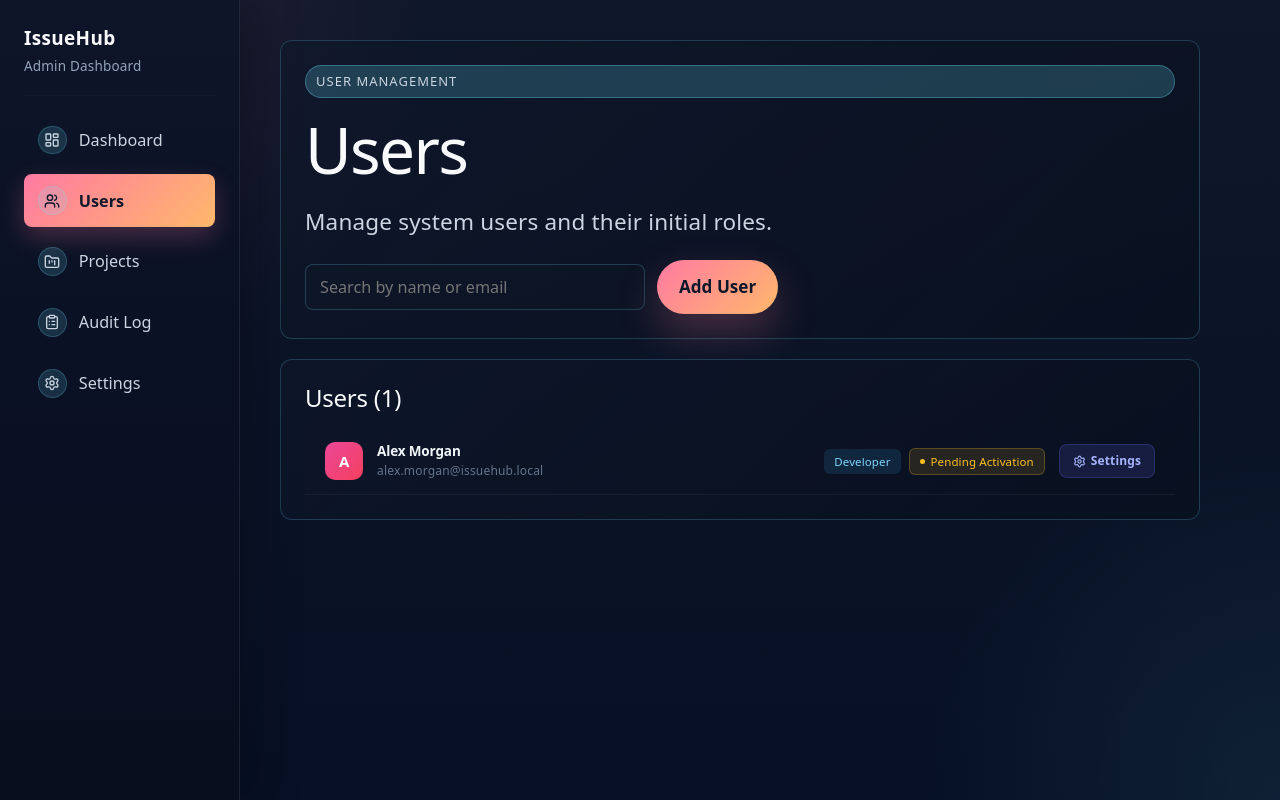
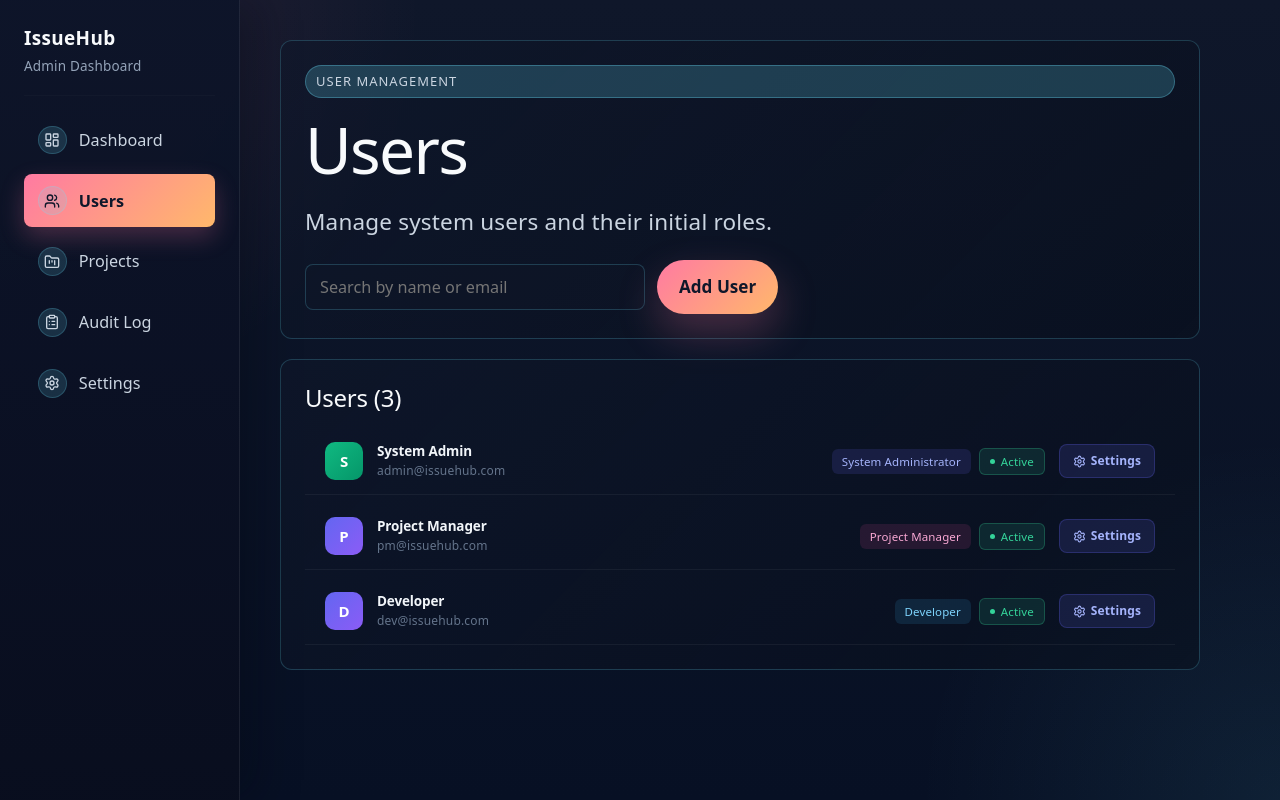
Before and after one commit to Edi12M/IssueHub, a React (Vite) app in the folder Code Base/Frontend/issueHub-frontend/: page /admin/users in a window 1280 px wide. Built offline with nearby package versions, Linux system fonts and the light colour scheme.

Commit message:
added local storage to feature{Create Account}

```diff
--- a/Code Base/Frontend/issueHub-frontend/src/Components/Modals/AddMemberModal.jsx
+++ b/Code Base/Frontend/issueHub-frontend/src/Components/Modals/AddMemberModal.jsx
@@ -20,10 +20,11 @@ export default function AddMemberModal({
   const filteredUsers = useMemo(() => {
     const q = search.toLowerCase().trim();
     return availableUsers.filter((u) => {
+      const notAdmin = u.role !== "System Administrator";
       const notAlreadyMember = !existingIds.has(u.id);
       const matchesSearch =
         u.name.toLowerCase().includes(q) || u.email.toLowerCase().includes(q);
-      return notAlreadyMember && matchesSearch;
+      return notAdmin && notAlreadyMember && matchesSearch;
     });
   }, [search, availableUsers, project]);
 
--- a/Code Base/Frontend/issueHub-frontend/src/Components/loginForm.jsx
+++ b/Code Base/Frontend/issueHub-frontend/src/Components/loginForm.jsx
@@ -4,26 +4,20 @@ import { Container, Form, InputGroup } from "react-bootstrap";
 import Button from "./Button/button.jsx";
 import logo from "../assets/appLogo-removebg.png";
 import { Eye, EyeSlash } from "react-bootstrap-icons";
+import { validateUserCredentials } from "../data/users.js";
 
-const CREDENTIALS = [
-  {
-    email: "admin@issuehub.com",
-    password: "Admin@123",
-    role: "System Admin",
-    redirect: "/admin",
-  },
-  {
-    email: "pm@issuehub.com",
-    password: "PM@123",
-    role: "Project Manager",
-    redirect: "/manager",
-  },
-  {
-    email: "dev@issuehub.com",
-    password: "Dev@123",
-    role: "Developer",
-    redirect: "/manager/kanban",
-  },
+const ROLE_ROUTES = {
+  "System Administrator": "/admin",
+  "Project Manager":      "/manager",
+  "Developer":            "/manager/kanban",
+  "Viewer":               "/manager/kanban",
+};
+
+// Demo hint rows — UI only, not used for auth logic
+const DEMO_HINTS = [
+  { role: "System Admin",    email: "admin@issuehub.com", password: "Admin@123" },
+  { role: "Project Manager", email: "pm@issuehub.com",    password: "PM@123"    },
+  { role: "Developer",       email: "dev@issuehub.com",   password: "Dev@123"   },
 ];
 
 function LoginForm() {
@@ -35,11 +29,9 @@ function LoginForm() {
 
   function handleSubmit(e) {
     e.preventDefault();
-    const match = CREDENTIALS.find(
-      (c) => c.email === email.trim() && c.password === password,
-    );
-    if (match) {
-      navigate(match.redirect);
+    const user = validateUserCredentials(email.trim(), password);
+    if (user) {
+      navigate(ROLE_ROUTES[user.role] ?? "/manager/kanban");
     } else {
       setError("Invalid email or password.");
     }
@@ -126,7 +118,7 @@ function LoginForm() {
         >
           Demo Accounts
         </p>
-        {CREDENTIALS.map((c) => (
+        {DEMO_HINTS.map((c) => (
           <button
             key={c.email}
             type="button"
--- a/Code Base/Frontend/issueHub-frontend/src/data/users.js
+++ b/Code Base/Frontend/issueHub-frontend/src/data/users.js
@@ -2,13 +2,31 @@ const STORAGE_KEY = "issuehub.users";
 
 const seedUsers = [
   {
-    id: "seed-1",
-    name: "Alex Morgan",
-    email: "alex.morgan@issuehub.local",
-    password: "Pass1234!",
+    id: "seed-admin",
+    name: "System Admin",
+    email: "admin@issuehub.com",
+    password: "Admin@123",
+    role: "System Administrator",
+    status: "Active",
+    createdAt: "2026-01-01T00:00:00Z",
+  },
+  {
+    id: "seed-pm",
+    name: "Project Manager",
+    email: "pm@issuehub.com",
+    password: "PM@123",
+    role: "Project Manager",
+    status: "Active",
+    createdAt: "2026-01-01T00:00:00Z",
+  },
+  {
+    id: "seed-dev",
+    name: "Developer",
+    email: "dev@issuehub.com",
+    password: "Dev@123",
     role: "Developer",
-    status: "Pending Activation",
-    createdAt: new Date().toISOString(),
+    status: "Active",
+    createdAt: "2026-01-01T00:00:00Z",
   },
 ];
 
@@ -28,7 +46,15 @@ function readStoredUsers() {
       return [...seedUsers];
     }
 
-    return parsed;
+    // Ensure seed accounts always exist so demo logins work after migrations
+    const existingIds = new Set(parsed.map((u) => u.id));
+    const merged = [...parsed];
+    for (const seed of seedUsers) {
+      if (!existingIds.has(seed.id)) {
+        merged.push(seed);
+      }
+    }
+    return merged;
   } catch {
     return [...seedUsers];
   }
```
